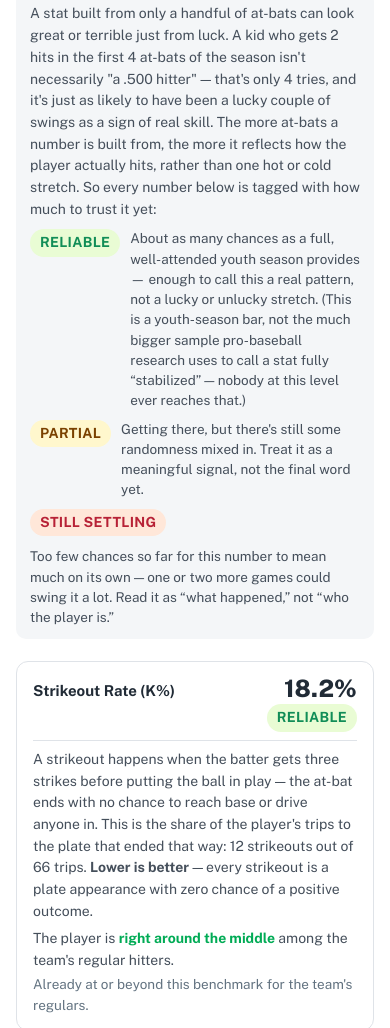
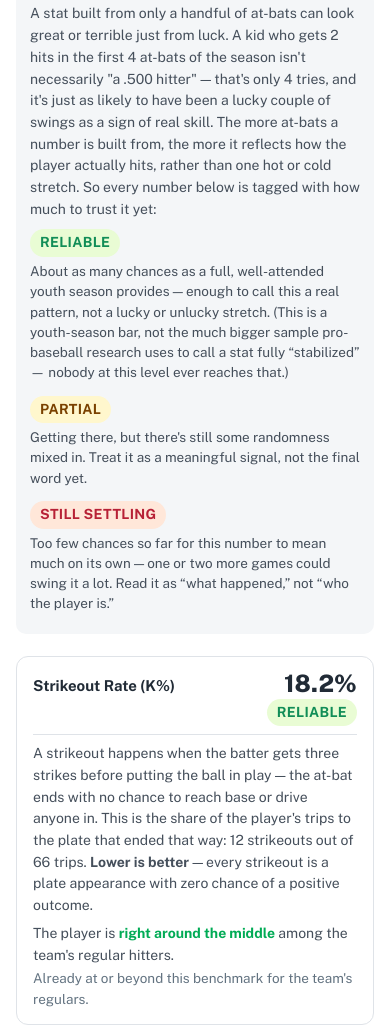
Before and after one commit to evans760/dugout-data, a plain HTML site: page examples/parent.html in a window 390 px wide. Shown: the part 2243-3271 px from the top of the page. Drawn offline with nearby package versions, Linux system fonts and the light colour scheme.

Commit message:
Align reliability legend descriptions in a two-column grid
Each description now starts at the same left edge regardless of badge
width; on phones the badge sits above its description.

Co-Authored-By: Claude Opus 5.5 <noreply@anthropic.com>

```diff
--- a/examples/parent.html
+++ b/examples/parent.html
@@ -116,10 +116,17 @@
   /* compact 3-chip reliability legend (replaces a full paragraph) */
   .legend-chips{display:flex;gap:8px;flex-wrap:wrap;}
   .legend-compact p{font-size:14px;color:var(--text);}
-  .legend-def-list{display:flex;flex-direction:column;gap:8px;}
-  .legend-def-row{display:flex;align-items:flex-start;gap:10px;flex-wrap:wrap;}
-  .legend-def-row .badge{flex-shrink:0;margin-top:1px;}
-  .legend-def-text{font-size:13.5px;color:var(--text);line-height:1.5;flex:1 1 200px;}
+  /* Two-column grid so every description starts at the same left edge,
+     whatever the width of its badge. */
+  .legend-def-list{display:grid;grid-template-columns:max-content minmax(0,1fr);gap:10px 12px;align-items:start;}
+  .legend-def-row{display:contents;}
+  .legend-def-row .badge{justify-self:start;margin-top:1px;}
+  .legend-def-text{font-size:13.5px;color:var(--text);line-height:1.5;}
+  @media (max-width:420px){
+    /* Phones: badge above its description rather than squeezing the text column. */
+    .legend-def-list{grid-template-columns:minmax(0,1fr);gap:4px;}
+    .legend-def-row .legend-def-text{margin-bottom:8px;}
+  }
 
   /* stat card */
   .stat-card{
```
Also changed, not shown: examples/coach.html (+11 -4 lines), examples/player.html (+11 -4 lines), templates/_style.html (+11 -4 lines).
